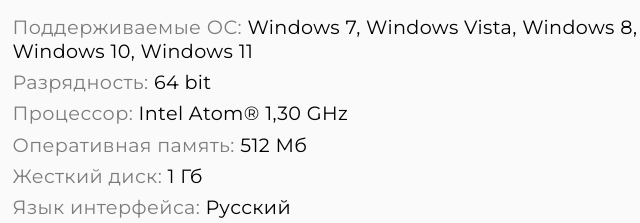
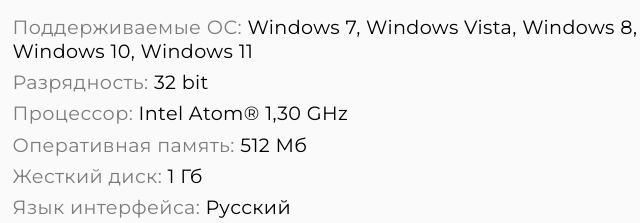
Before and after one commit to dmitriina1/Currency-Coverter-Site, a plain HTML site: page index.html in a window 1280 px wide. Shown: the part 347-570 px from the top of the page, 349-989 px from the left. Drawn offline with nearby package versions, Linux system fonts and the light colour scheme; a web font is replaced by a local one.

Commit message:
Update index.html

```diff
--- a/index.html
+++ b/index.html
@@ -43,7 +43,7 @@
             </div>
             <div class="Info">
                 <h4><u>Поддерживаемые ОС:</u> Windows 7, Windows Vista, Windows 8, Windows 10, Windows 11</h4>
-                <h4><u>Разрядность:</u> 64 bit</h4>
+                <h4><u>Разрядность:</u> 32 bit</h4>
                 <h4><u>Процессор:</u> Intel Atom® 1,30 GHz</h4>
                 <h4><u>Оперативная память:</u> 512 Мб</h4>
                 <h4><u>Жесткий диск:</u> 1 Гб</h4>
```
